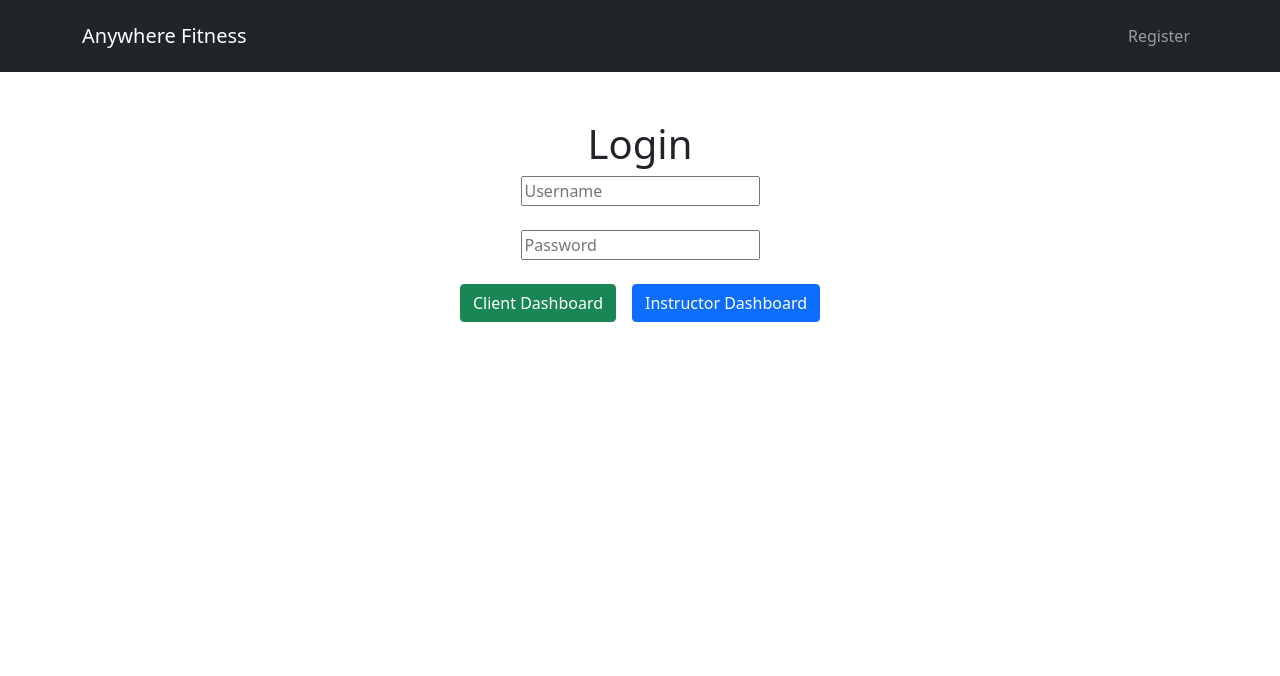
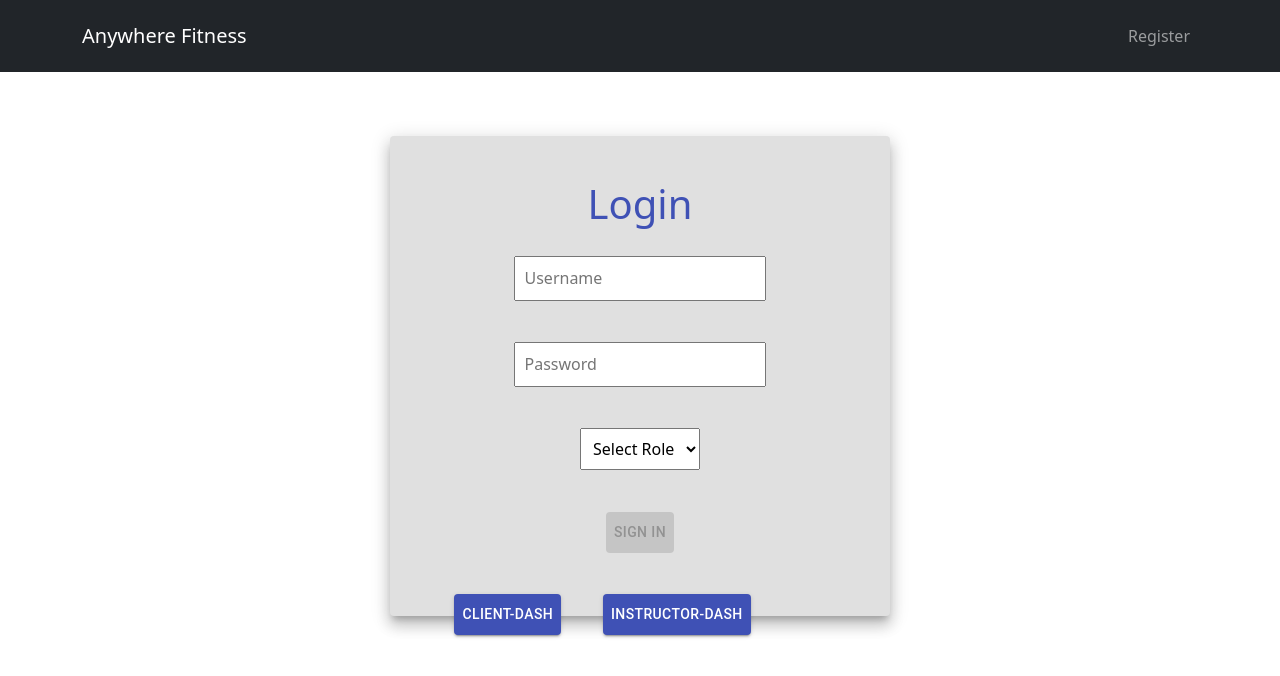
Before and after one commit to AnywhereFitness97/AnywhereFitness, a React (Create React App) app in the folder front-end/: page / in a window 1280 px wide. Shown: the top 676 px of the page. Built offline with nearby package versions, Linux system fonts and the light colour scheme.

Commit message:
added Nyriq's login form

```diff
--- a/front-end/package.json
+++ b/front-end/package.json
@@ -3,6 +3,7 @@
   "version": "0.1.0",
   "private": true,
   "dependencies": {
+    "@material-ui/core": "^4.12.3",
     "@testing-library/jest-dom": "^5.14.1",
     "@testing-library/react": "^11.2.7",
     "@testing-library/user-event": "^12.8.3",
--- a/front-end/src/components/forms/Login.jsx
+++ b/front-end/src/components/forms/Login.jsx
@@ -1,80 +1,232 @@
-import React, { useState } from "react";
+// import React, { useState } from "react";
+// import { Link } from "react-router-dom";
+// import * as yup from "yup";
+
+// const initialValues = {
+//   username: "",
+//   password: "",
+// };
+// const initialFormErrors = {
+//   username: "",
+//   password: "",
+// };
+// const FormSchema = yup.object().shape({
+//   username: yup.string().required("this field is required"),
+//   password: yup.string().required("this field is required"),
+// });
+
+// const Login = () => {
+//   const [user, setUser] = useState({});
+//   const [formValues, setFormValues] = useState(initialValues);
+//   const [formErrors, setFormErrors] = useState(initialFormErrors);
+
+//   const validate = (name, value) => {
+//     yup
+//       .reach(FormSchema, name)
+//       .validate(value)
+//       .then(() => setFormErrors({ ...formErrors, [name]: "" }))
+//       .catch((err) => setFormErrors({ ...formErrors, [name]: err.errors[0] }));
+//   };
+
+//   const handleChange = (e) => {
+//     const { name, value } = e.target;
+//     validate(name, value);
+//     setFormValues({ ...formValues, [name]: value });
+//   };
+
+//   return (
+//     <section className="py-5">
+//       <div className="container">
+//         <h1 className="text-center">Login</h1>
+//         <form className="d-flex flex-column align-items-center">
+//           <input
+//             className={`mb-4 ${
+//               formErrors.username ? "border-danger border-1" : ""
+//             }`}
+//             type="text"
+//             name="username"
+//             value={formValues.username}
+//             onChange={handleChange}
+//             placeholder="Username"
+//           />
+//           <div className="error username-error">{formErrors.username}</div>
+
+//           <input
+//             className={`mb-4 ${
+//               formErrors.password ? "border-danger border-1" : ""
+//             }`}
+//             type="text"
+//             name="password"
+//             value={formValues.password}
+//             onChange={handleChange}
+//             placeholder="Password"
+//           />
+//           <div className="error password-error">{formErrors.password}</div>
+//           <div>
+//             <Link to="/client">
+//               <button className="btn btn-success">Client Dashboard</button>
+//             </Link>
+//             <Link to="/instructor">
+//               <button className="btn btn-primary ms-3">
+//                 Instructor Dashboard
+//               </button>
+//             </Link>
+//           </div>
+//         </form>
+//       </div>
+//     </section>
+//   );
+// };
+
+// export default Login;
+
+import React, { useState, useEffect } from "react";
+import * as yup from "yup";
+import { Button, Paper, Grid } from "@material-ui/core";
 import { Link } from "react-router-dom";
-import * as yup from "yup";
 
-const initialValues = {
+const Login = () => {
+  // Initial Values
+  const initialLogin = {
     username: "",
     password: "",
+    role: "",
   };
-const initialFormErrors = {
+
+  const initialErrors = {
     username: "",
     password: "",
+    role: "",
   };
-const FormSchema = yup.object().shape({
-  username: yup.string().required("this field is required"),
-  password: yup.string().required("this field is required"),
+  ////////////////
+
+  ///// State
+  const [user, setUser] = useState(initialLogin);
+  const [errors, setErrors] = useState(initialErrors);
+  const [disabled, setDisabled] = useState(true);
+
+  /////////////
+
+  ///// Error Setting
+  const setLoginErrors = (name, value) => {
+    yup
+      .reach(schema, name)
+      .validate(value)
+      .then(() => setErrors({ ...errors, [name]: "" }))
+      .catch((err) => setErrors({ ...errors, [name]: err.errors[0] }));
+  };
+  /////////
+
+  ////// Event Handlers
+  const handleChange = (event) => {
+    const { name, value } = event.target;
+    setUser({ ...user, [name]: value });
+    setLoginErrors(name, value);
+  };
+
+  const handleSubmit = (event) => {
+    event.preventDefault();
+  };
+  ////////////
+
+  //// Validation
+  const schema = yup.object().shape({
+    username: yup
+      .string()
+      .required("Please enter username")
+      .min(3, "Username must be at least 3 characters"),
+    password: yup
+      .string()
+      .required("Please enter password")
+      .min(3, "Password must be at least 3 characters"),
+    role: yup.string().required("Please select a role"),
   });
 
-const Login = () => {
-  const [user, setUser] = useState({});
-  const [formValues, setFormValues] = useState(initialValues);
-  const [formErrors, setFormErrors] = useState(initialFormErrors);
+  useEffect(() => {
+    schema.isValid(user).then((valid) => setDisabled(!valid));
+  }, [user]);
+  /////////
 
-  const validate = (name, value) => {
-    yup
-      .reach(FormSchema, name)
-      .validate(value)
-      .then(() => setFormErrors({ ...formErrors, [name]: "" }))
-      .catch((err) => setFormErrors({ ...formErrors, [name]: err.errors[0] }));
+  /////// CSS/ Styling
+  const paperstyle = {
+    padding: 10,
+    height: "60vh",
+    width: 500,
+    margin: "5% auto",
+    backgroundColor: "#e0e0e0",
   };
 
-  const handleChange = (e) => {
-    const { name, value } = e.target;
-    validate(name, value);
-    setFormValues({ ...formValues, [name]: value });
-  };
+  const style = { margin: "5%", padding: "2%" };
 
+  /////////////
   return (
-    <section className="py-5">
-      <div className="container">
-        <h1 className="text-center">Login</h1>
-        <form className="d-flex flex-column align-items-center">
-          <input
-            className={`mb-4 ${
-              formErrors.username ? "border-danger border-1" : ""
-            }`}
-            type="text"
-            name="username"
-            value={formValues.username}
-            onChange={handleChange}
-            placeholder="Username"
-          />
-          <div className="error username-error">{formErrors.username}</div>
+    <div>
+      <Paper elevation={10} style={paperstyle}>
+        <form style={style} onSubmit={(event) => handleSubmit(event)}>
+          <div style={{ color: "red" }}>
+            <div>{errors.username}</div>
+            <div>{errors.password}</div>
+            <div>{errors.role}</div>
+          </div>
+          <Grid
+            container
+            direction="column"
+            justifyContent="flex-start"
+            alignItems="center"
+          >
+            <h1 style={{ color: "#3f51b5" }}>Login</h1>
 
             <input
-            className={`mb-4 ${
-              formErrors.password ? "border-danger border-1" : ""
-            }`}
+              name="username"
               type="text"
+              onChange={(event) => handleChange(event)}
+              value={user.username}
+              placeholder="Username"
+              style={style}
+            />
+
+            <input
               name="password"
-            value={formValues.password}
+              type="password"
+              onChange={(event) => handleChange(event)}
+              value={user.password}
+              placeholder="Password"
+              style={style}
+            />
+
+            <select
+              style={style}
+              value={user.role}
+              name="role"
               onChange={handleChange}
-            placeholder="Password"
-          />
-          <div className="error password-error">{formErrors.password}</div>
-          <div>
+            >
+              <option value="">Select Role</option>
+              <option value="2">Instructor</option>
+              <option value="3">User</option>
+            </select>
+
+            <Button
+              style={style}
+              variant="contained"
+              color="primary"
+              disabled={disabled}
+            >
+              Sign In
+            </Button>
+          </Grid>
           <Link to="/client">
-              <button className="btn btn-success">Client Dashboard</button>
+            <Button style={style} variant="contained" color="primary">
+              Client-Dash
+            </Button>
           </Link>
           <Link to="/instructor">
-              <button className="btn btn-primary ms-3">
-                Instructor Dashboard
-              </button>
+            <Button style={style} variant="contained" color="primary">
+              Instructor-Dash
+            </Button>
           </Link>
+        </form>
+      </Paper>
     </div>
-        </form>
-      </div>
-    </section>
   );
 };
 
```
Also changed, not shown: 1 other file (tests, documents, lock files or other folders). Lines whose indentation alone changed are shown as unchanged.
